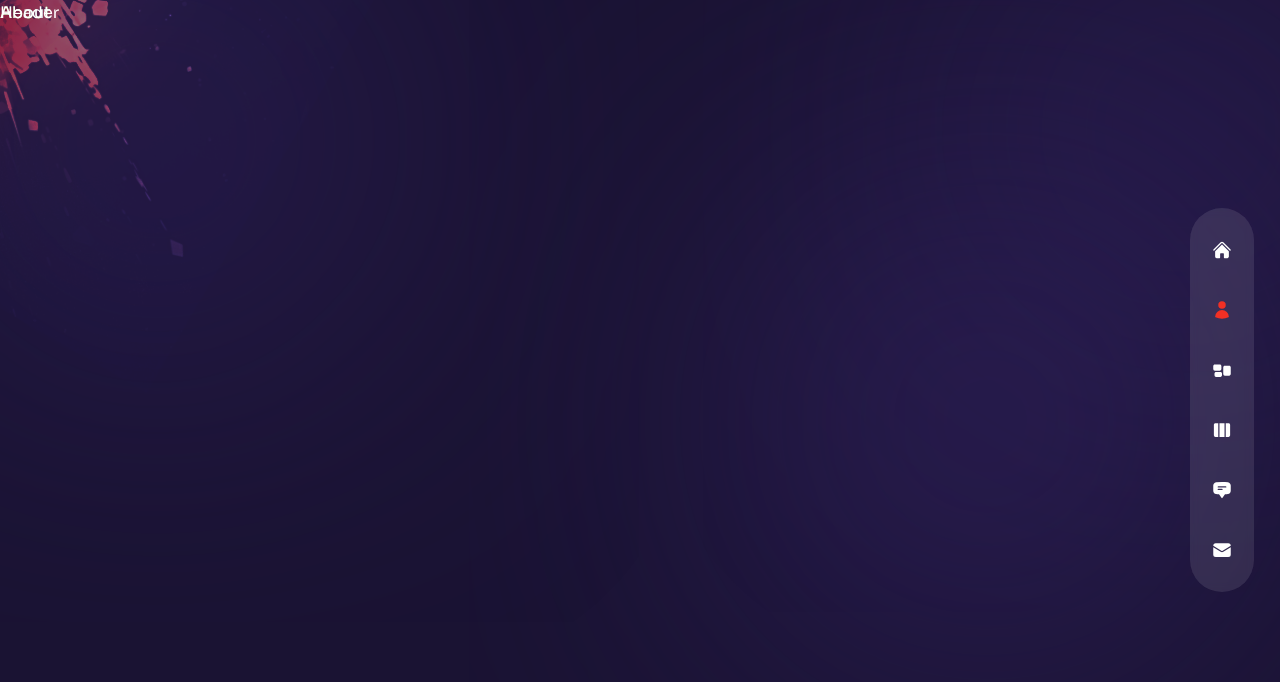
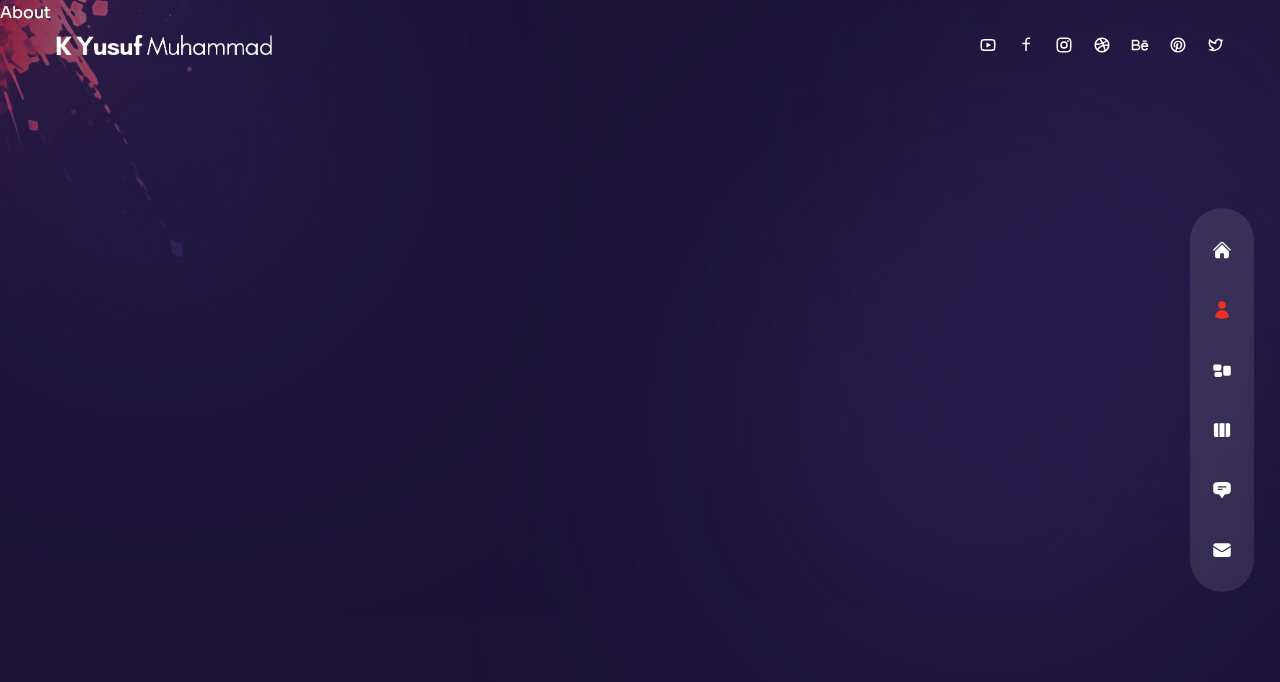
Before and after one commit to kyusufm/kyusufm.github.io, a Next.js app: page /about in a window 1280 px wide. Shown: the top 682 px of the page. Built offline with nearby package versions, Linux system fonts and the light colour scheme.

Commit message:
Add logo, social, and modified header.

```diff
--- a/components/Header.js
+++ b/components/Header.js
@@ -1,6 +1,31 @@
+// next image
+import Image from "next/image";
+
+// next link
+import Link from "next/link";
+
+// components
+import Socials from "../components/Socials";
+
 const Header = () => {
   return (
-    <header className="absolute z-30 w-full">Header</header>
+    <header className="absolute z-30 w-full flex items-center px-16 xl:px-0 xl:h-[90px]">
+      <div className="container mx-auto">
+        <div className="flex flex-col lg:flex-row justify-between items-center gap-y-6 py-8">
+          {/* logo */}
+          <Link href="/">
+            <Image src={"/logo-kyusufm.png"}
+            width={220}
+            height={48}
+            alt="logo kyusufm"
+            priority={true}
+            />
+          </Link>
+          {/* socials  */}
+          <Socials />
+        </div>
+      </div>
+    </header>
   );
 };
 
--- a/components/Socials.js
+++ b/components/Socials.js
@@ -1,5 +1,35 @@
+// links
+import Link from "next/link";
+
+// icons
+import { RiYoutubeLine, RiInstagramLine, RiFacebookLine, RiDribbbleLine, RiBehanceLine, RiPinterestLine, RiTwitterLine} from 'react-icons/ri'
+
 const Socials = () => {
-  return <div>Socials</div>;
+  return (
+    <div className="flex items-center gap-x-5 text-lg">
+      <Link href={' '} className="hover:text-accent transition-all duration-300">
+        <RiYoutubeLine />
+      </Link>
+      <Link href={' '} className="hover:text-accent transition-all duration-300">
+        <RiFacebookLine />
+      </Link>
+      <Link href={' '} className="hover:text-accent transition-all duration-300">
+        <RiInstagramLine />
+      </Link>
+      <Link href={' '} className="hover:text-accent transition-all duration-300">
+        <RiDribbbleLine />
+      </Link>
+      <Link href={' '} className="hover:text-accent transition-all duration-300">
+        <RiBehanceLine />
+      </Link>
+      <Link href={' '} className="hover:text-accent transition-all duration-300">
+        <RiPinterestLine />
+      </Link>
+      <Link href={' '} className="hover:text-accent transition-all duration-300">
+        <RiTwitterLine />
+      </Link>
+    </div>
+  );
 };
 
 export default Socials;
```
Also changed, not shown: public/logo-kyusufm.png (added).
